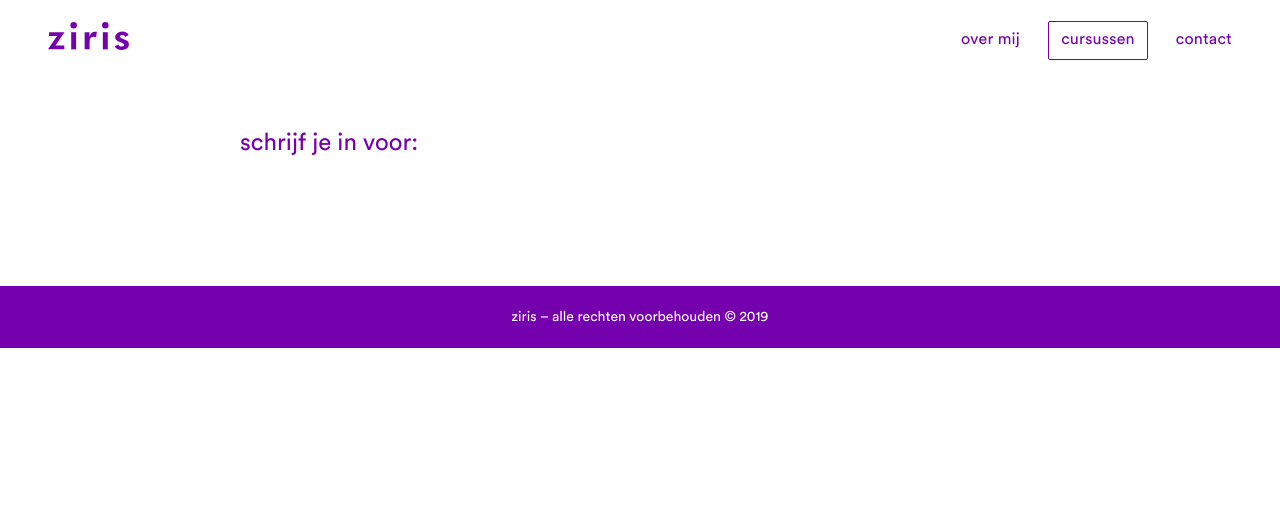
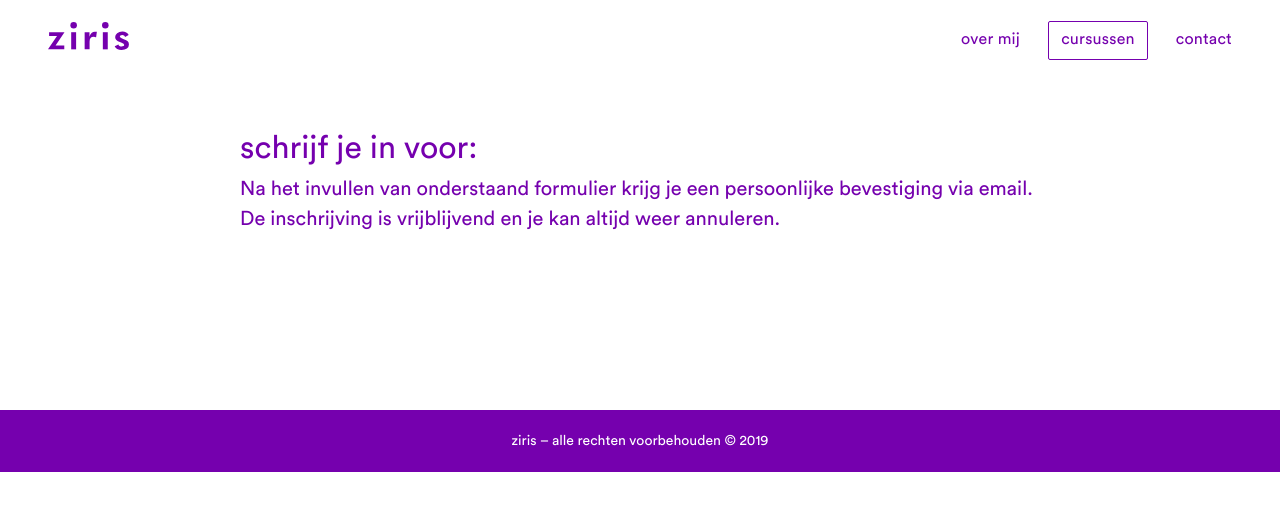
Before and after one commit to tdenheld/ziris, a Jekyll site: the page built from inschrijven.html, in a window 1280 px wide. Shown: the top 511 px of the page. Built offline with Jekyll 4.4.1, drawn with Linux system fonts in a browser that asks for light colours.

Commit message:
add text to inschrijven.html

```diff
--- a/_sass/components.post.scss
+++ b/_sass/components.post.scss
@@ -145,7 +145,7 @@
 
 .post-cta__description {
     margin-bottom: $double-gutter;
-    @include font(18px, 500, $lh-title);
+    @include font(18px, 500, $lh-copy);
 
     @include md {
         font-size: calculate-rem(20px);
--- a/assets/js/form.js
+++ b/assets/js/form.js
@@ -4,6 +4,7 @@
 if ($(".js-cta")[0]) {
     sessionStorage.setItem("course", $(".js-cta").attr("course"));
 };
+
 if ($(".js-signup-title")[0]) {
     $(".js-signup-title").text(sessionStorage.getItem("course"));
 };
--- a/inschrijven.html
+++ b/inschrijven.html
@@ -8,12 +8,15 @@ title: inschrijven | ziris
     <div class="container container--small">
         <header class="mxw-800 mh-auto">
             <h1>
-                <div class="f18 f24-sm fw-500 lh-title">schrijf je in voor:</div>
-                <div class="f36 f80-sm fw-900 lh-title js-signup-title">cursus</div>
+                <div class="post-cta__label">schrijf je in voor:</div>
+                <div class="post-cta__title js-signup-title">cursus</div>
+                <p class="post-cta__description">
+                    Na het invullen van onderstaand formulier krijg je een persoonlijke bevestiging via email.
+                    De inschrijving is vrijblijvend en je kan altijd weer annuleren.
+                </p>
             </h1>
         </header>
         <form>
-
         </form>
     </div>
 </section>
```
Also changed, not shown: 3 other files.
